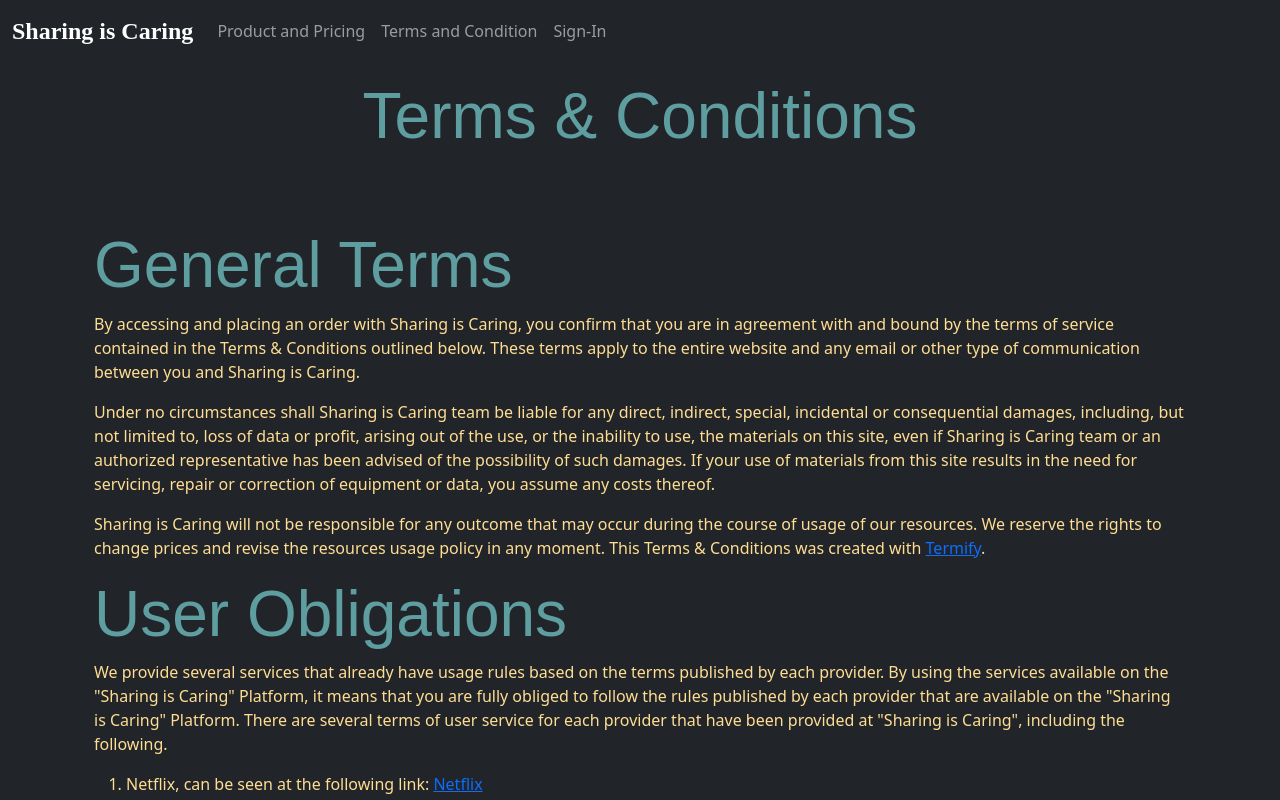
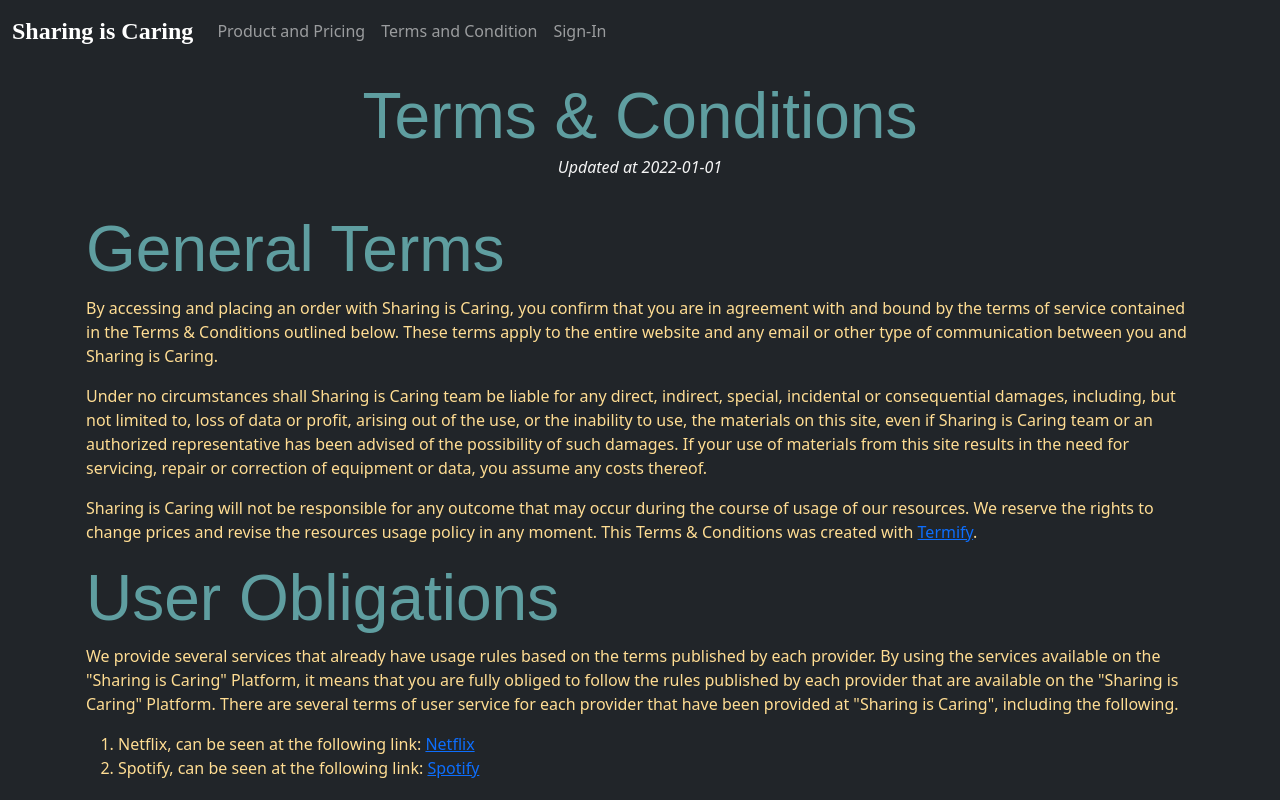
Before and after one commit to piigyy/sharing-is-caring, a Vue app in the folder frontend/: page /terms-conditions in a window 1280 px wide. Shown: the top 800 px of the page. Built offline with nearby package versions, Linux system fonts and the light colour scheme; a web font is replaced by a local one.

Commit message:
fix: Missing Date On Terms and Condition

```diff
--- a/frontend/src/views/TermsCondition.vue
+++ b/frontend/src/views/TermsCondition.vue
@@ -1,10 +1,10 @@
 <template>
   <div class="about mt-3">
-    <div id="tnc-title" style="text-align: center;">
-      <h1>Terms & Conditions</h1>
-      <p>Updated at 2022-01-01</p>
+    <div id="tnc-title">
+      <h1 class="tc-header">Terms & Conditions</h1>
+      <p><i class="small-text">Updated at 2022-01-01</i></p>
     </div>
-    <div class="container p-4" style="color: #FFDD93">
+    <div class="container p-3" style="color: #FFDD93">
       <div class="row">
         <div class="col">
               <article>
@@ -171,3 +171,24 @@
     </div>
   </div>
 </template>
+
+
+<style scoped>
+  .small-text {
+    color: whitesmoke;
+    margin: 0;
+    padding: 0;
+    margin-top: 0;
+    font-size: 0.2;
+  }
+
+  #tnc-title {
+    text-align: center;
+    padding: 0;
+    margin-bottom: 0;
+  }
+
+  .tc-header {
+    margin-bottom: 0;
+  }
+</style>
```
